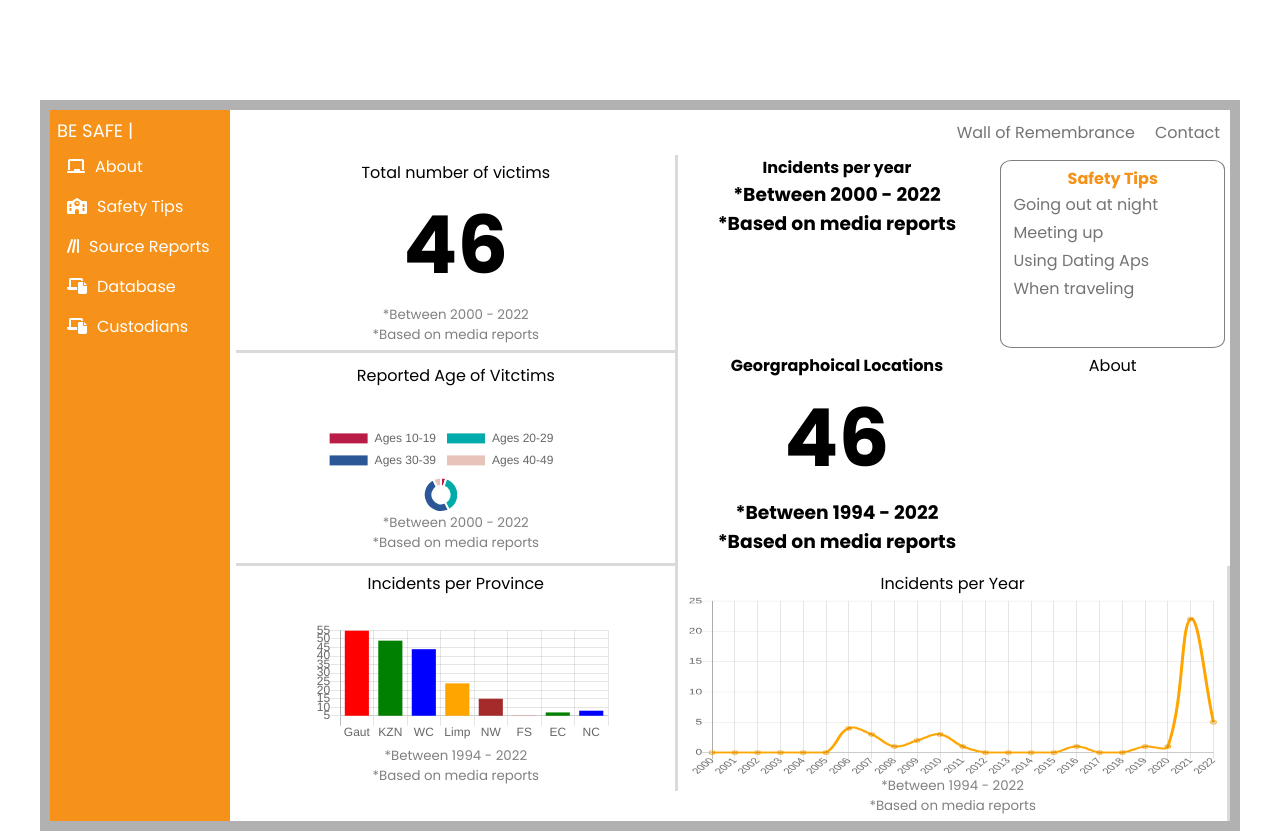
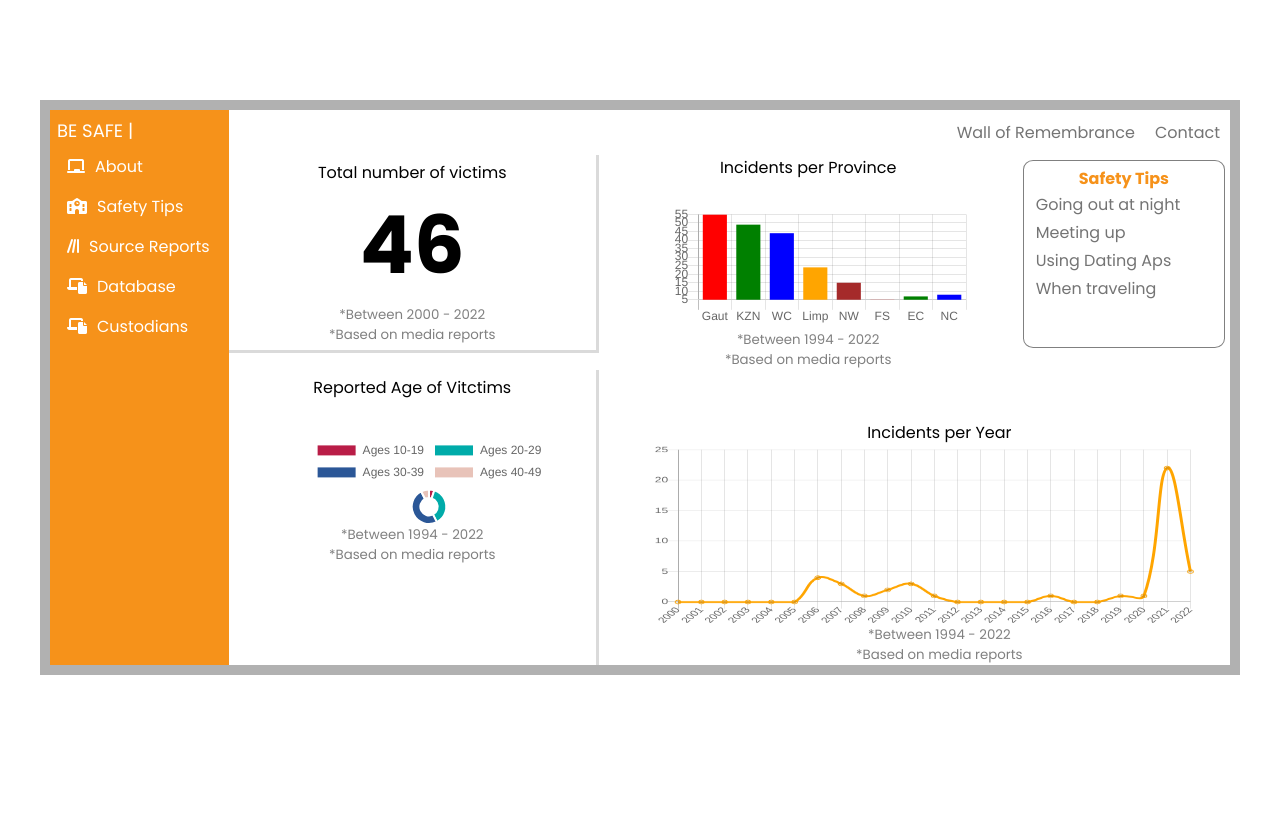
Before and after one commit to oldmanlearntocode/besafe, a plain HTML site: page index.html in a window 1280 px wide. After the commit the page ends 800 px from the top, so only its background shows below. Drawn offline with nearby package versions, Linux system fonts and the light colour scheme.

Commit message:
13june2022

```diff
--- a/index.html
+++ b/index.html
@@ -47,23 +47,22 @@
                     <li>Contact</li>
                 </ul>
             </div>
+
             <div class="item3">
                 <h4>Total number of victims</h4>
                 <h1 id="victimtotal">46</h1>
                 <h3>*Between 2000 - 2022</h3>
                 <h3>*Based on media reports</h3>
-
-            </div>
-            <div class="item4">
-                <h4>Incidents per year</h4>
-                <h3>*Between 2000 - 2022</h3>
-                <h3>*Based on media reports</h3>
-
             </div>
 
+            <div class="item4">
+                <h4>Reported Age of Vitctims</h4>
+                <canvas id="myChart3"></canvas>
+                <h3>*Between 1994 - 2022</h3>
+                <h3>*Based on media reports</h3>
+            </div>
 
             <div class="item5">
-
                 <ul>
                     <h4>Safety Tips</h4>
                     <li>Going out at night</li>
@@ -71,47 +70,24 @@
                     <li>Using Dating Aps</li>
                     <li>When traveling</li>
                 </ul>
-
             </div>
 
-
             <div class="item6">
-                <h4>Reported Age of Vitctims</h4>
-                <canvas id="myChart3"></canvas>
-                <h3>*Between 2000 - 2022</h3>
-                <h3>*Based on media reports</h3>
-            </div>
-
-
-            <div class="item7">
-                <h4>Georgraphoical Locations</h4>
-                <h1 id="victimtotal">46</h1>
-                <h3>*Between 1994 - 2022</h3>
-                <h3>*Based on media reports</h3>
-            </div>
-
-
-            <div class="item8">About</div>
-
-            <div class="item9">
                 <h4>Incidents per Province</h4>
                 <canvas id="myChart"></canvas>
                 <h3>*Between 1994 - 2022</h3>
                 <h3>*Based on media reports</h3>
             </div>
 
-
-            <div class="item10">
+            <div class="item7">
                 <h4>Incidents per Year</h4>
                 <canvas id="myChart2"></canvas>
                 <h3>*Between 1994 - 2022</h3>
                 <h3>*Based on media reports</h3>
             </div>
-
         </div>
-
-
-    </div><!--wrapper ends-->
+    </div>
+    <!--wrapper ends-->
 
     <script src="main.js"></script>
 </body>
--- a/main.js
+++ b/main.js
@@ -47,7 +47,7 @@ var barColors = [
   "#00aba9",
   "#2b5797",
   "#e8c3b9",
-  "#1e7145"
+
 ];
 
 new Chart("myChart3", {
--- a/stylesheet.css
+++ b/stylesheet.css
@@ -7,7 +7,6 @@
 }
 
 
-
 body {
   margin-top: 100px;
   background-color: rgb(255, 255, 255);
@@ -15,17 +14,12 @@ body {
 }
 
 .wrapper {
-
   max-width: 1200px;
   margin: 0 auto;
   background-color: white;
   border-style: solid;
   border-color: rgb(177, 177, 177);
   border-width: 10px;
-
-
-
-
 }
 
 .grid-container {
@@ -33,9 +27,6 @@ body {
   grid-template-columns: auto auto auto;
   font-family: Poppins, sans-serif;
   text-align: center;
-
-
-
 }
 
 /*item1*/
@@ -43,22 +34,20 @@ body {
 .item1 {
   grid-column-start: 1;
   grid-column-end: 1;
-    grid-row-start:1;
-    grid-row-end:12;
+  grid-row-start: 1;
+  grid-row-end: 12;
   background-color: rgb(246, 146, 26);
   height: auto;
   max-width: 180px;
   font-size: 2em;
   padding: 5px;
-
 }
 
 #besafe {
-    font-size:large;
+  font-size: large;
 }
 
-  .item1 ul li  {
-
+.item1 ul li {
   text-align: left;
   color: white;
   text-decoration: none;
@@ -71,22 +60,20 @@ body {
 
 /*item2*/
 
-
 .item2 {
-    grid-column-start:2;
+  grid-column-start: 2;
   grid-column-end: 12;
-    grid-row-start:1;
-    grid-row-end:1;
+  grid-row-start: 1;
+  grid-row-end: 1;
   font-size: 2em;
   padding: 10px;
-
 }
 
 .item2 ul {
   display: flex;
   justify-content: right;
+}
 
-  }
 .item2 ul li {
   margin-left: 20px;
   text-decoration: none;
@@ -103,25 +90,23 @@ body {
 /*item3*/
 
 .item3 {
-  grid-column-start:2;
+  grid-column-start: 2;
   grid-column-end: 5;
-  grid-row-start:2;
-    grid-row-end:2;
+  grid-row-start: 2;
+  grid-row-end: 2;
+}
 
-  }
 .item3 {
 
   border-right-style: solid;
   border-color: rgb(218, 218, 218);
   border-bottom-style: solid;
   padding: 5px;
-
 }
 
 .item3 h4 {
   font-size: 1em;
   font-weight: 100;
-
 }
 
 .item3 h3 {
@@ -131,30 +116,51 @@ body {
   font-weight: 100;
 }
 
+#victimtotal {
+  font-size: 5em
+}
+
 /*item4*/
 
 .item4 {
-  grid-column-start:5;
-  grid-column-end: 9;
-  grid-row-start:2;
-    grid-row-end:7;
+  grid-column-start: 2;
+  grid-column-end: 5;
+  grid-row-start: 7;
+  grid-row-end: 12;
+}
 
+.item4 {
+  border-right-style: solid;
+  border-color: rgb(218, 218, 218);
+  padding: 5px;
+}
+
+.item4 h3 {
+  font-size: smaller;
+  color: grey;
+  font-weight: 100;
+}
+
+.item4 h4 {
+  font-size: 1em;
+  font-weight: 100;
+}
+
+#myChart {
+  width: 100%;
+  max-width: 300px;
+  max-height: 200px;
+  margin-left: 70px;
 }
 
 
 
-  #victimtotal {
-
-    font-size: 5em
-
-  }
-
 /*item5*/
 .item5 {
-  grid-column-start:9;
+  grid-column-start: 9;
   grid-column-end: 12;
-  grid-row-start:2;
-  grid-row-end:7;
+  grid-row-start: 2;
+  grid-row-end: 3;
   border-style: solid;
   border-radius: 5%;
   border-color: grey;
@@ -164,8 +170,7 @@ body {
   color: rgb(246, 146, 26);
 }
 
-  .item5 ul li  {
-
+.item5 ul li {
   text-align: left;
   text-decoration: none;
   list-style-type: none;
@@ -175,36 +180,25 @@ body {
 
 
 .item5 ul li {
-
   text-decoration: none;
   list-style-type: none;
   font-size: 1em;
   color: rgb(116, 116, 116);
   margin-left: 5px;
-
 }
 
 /*item6*/
 
+
 .item6 {
-  grid-column-start:2;
-  grid-column-end:5;
-  grid-row-start:7;
-    grid-row-end:9;
-    border-right-style: solid;
-    border-color: rgb(218, 218, 218);
-    border-bottom-style: solid;
-
+  grid-column-start: 5;
+  grid-column-end: 9;
+  grid-row-start: 2;
+  grid-row-end: 4;
 }
 
-  .item6 {
-    border-right-style: solid;
-    border-color: rgb(218, 218, 218);
-    padding: 10px;
-  }
 
 .item6 h3 {
-
   font-size: smaller;
   color: grey;
   font-weight: 100;
@@ -213,108 +207,38 @@ body {
 .item6 h4 {
   font-size: 1em;
   font-weight: 100;
-
 }
 
-  #myChart3{
-
+#myChart3 {
   max-width: 250px;
   max-height: 250px;
   margin-left: 70px;
-
-
-
 }
 
 /*item7*/
 
 .item7 {
-  grid-column-start:5;
-  grid-column-end: 9;
-  grid-row-start:7;
-    grid-row-end:9;
-
+  grid-column-start: 5;
+  grid-column-end: 12;
+  grid-row-start: 7;
+  grid-row-end: 9;
+  margin-top: 50px;
+  margin-left: 50px;
 }
 
-   /*item8*/
-
-  .item8 {
-  grid-column-start:9;
-  grid-column-end: 12;
-  grid-row-start:7;
-    grid-row-end:9;
-
-  }
-
-   /*item9*/
-
-  .item9 {
-  grid-column-start:2;
-  grid-column-end: 5;
-  grid-row-start:9;
-  grid-row-end:10;
-
-
-  }
-
-  .item9 {
-    border-right-style: solid;
-    border-color: rgb(218, 218, 218);
-    padding: 5px;
-  }
-
-  .item9 h3 {
-
+.item7 h3 {
   font-size: smaller;
   color: grey;
   font-weight: 100;
 }
 
-  .item9 h4 {
+.item7 h4 {
   font-size: 1em;
-    font-weight: 100;
-
-  }
-
-
-
-  #myChart{
-    width: 100%;
-    max-width: 300px;
-    max-height: 200px;
-    margin-left: 70px;
-     }
-
-   /*item10*/
-
-  .item10 {
-  grid-column-start:5;
-  grid-column-end: 12;
-  grid-row-start:9;
-    grid-row-end:12;
-    border-right-style: solid;
-      border-color: rgb(218, 218, 218);
-      padding: 5px;
-  }
-
-  .item10 h3 {
-
-    font-size: smaller;
-    color: grey;
   font-weight: 100;
 }
 
-
-
-    .item10 h4 {
-      font-size: 1em;
-      font-weight: 100;
-
-    }
-
-  #myChart2{
+#myChart2 {
   width: 100%;
   max-width: 550px;
   max-height: 180px;
-
 }
```
Lines whose indentation alone changed are shown as unchanged.
